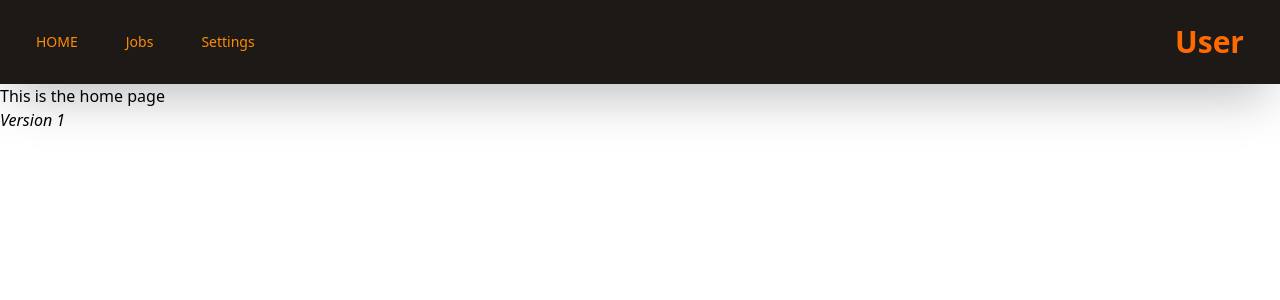
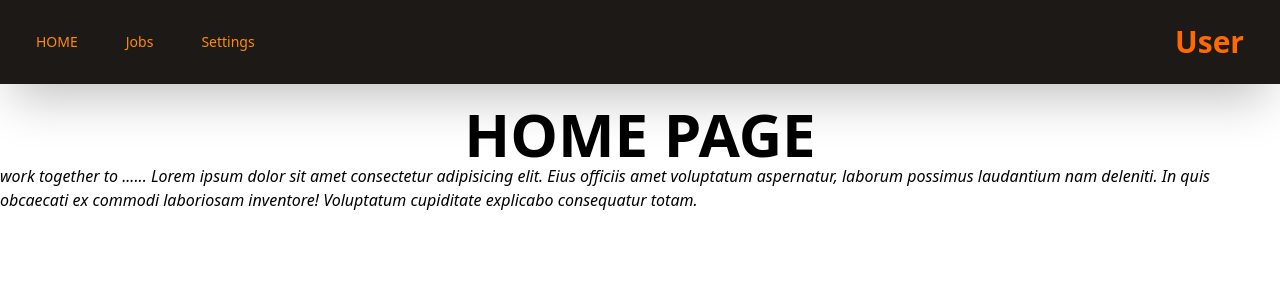
Before and after one commit to martinsalinas0/wt-frontend-next, a Next.js app: page / in a window 1280 px wide. Shown: the top 300 px of the page. Built offline with nearby package versions, Linux system fonts and the light colour scheme.

Commit message:
Refactor Home page layout and update content

```diff
--- a/src/app/page.tsx
+++ b/src/app/page.tsx
@@ -1,9 +1,17 @@
 export default function Home() {
   return (
     <div>
-      This is the home page
+      <div className="flex justify-center font-bold text-6xl mt-5">
+        HOME PAGE
+      </div>
       <p>
-        <em>Version 1</em>
+        <em>
+          work together to ...... Lorem ipsum dolor sit amet consectetur
+          adipisicing elit. Eius officiis amet voluptatum aspernatur, laborum
+          possimus laudantium nam deleniti. In quis obcaecati ex commodi
+          laboriosam inventore! Voluptatum cupiditate explicabo consequatur
+          totam.
+        </em>
       </p>
     </div>
   );
```
